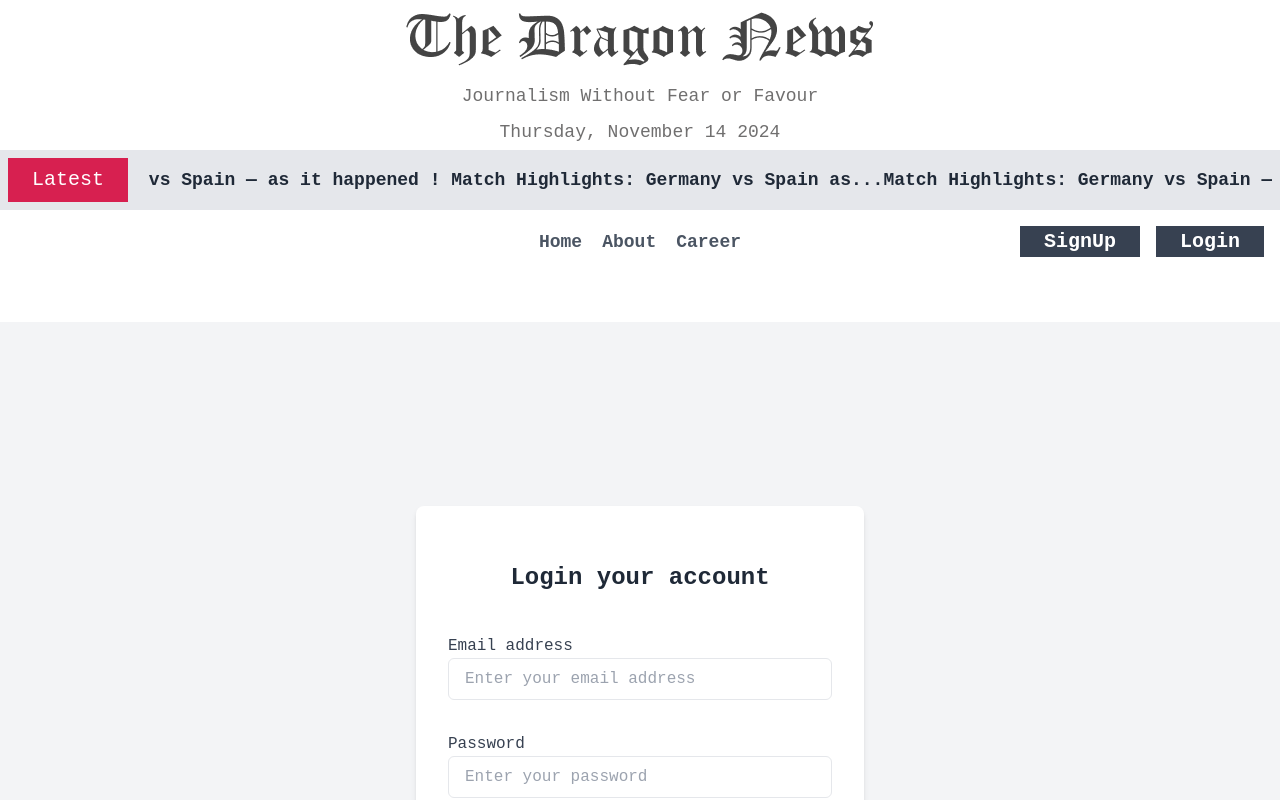
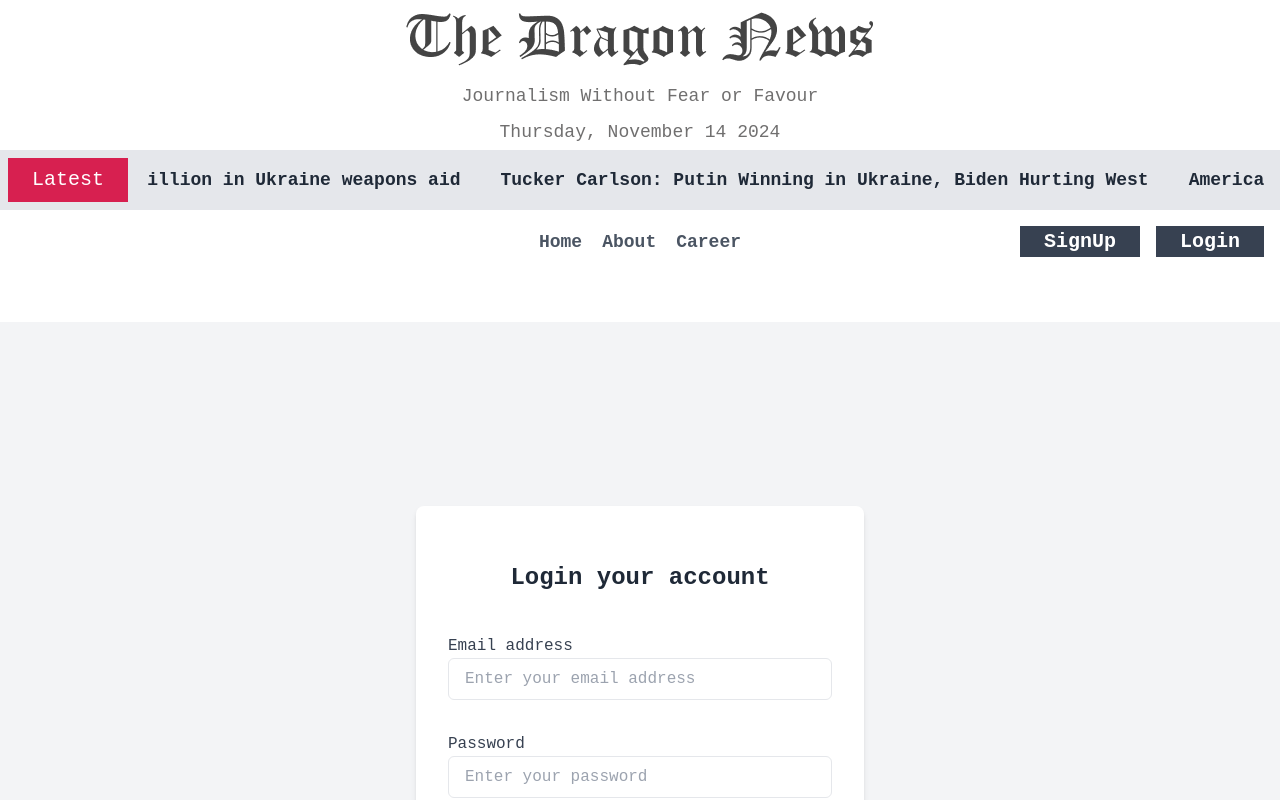
Before and after one commit to adnanahid/dragonNews, a React (Vite) app: page /auth/login in a window 1280 px wide. Shown: the top 800 px of the page. Built offline with nearby package versions, Linux system fonts and the light colour scheme; no server answers.

Commit message:
done with maque

```diff
--- a/index.html
+++ b/index.html
@@ -1,8 +1,10 @@
+
 <!doctype html>
 <html lang="en" data-theme="light">
   <head>
     <meta charset="UTF-8" />
     <meta name="viewport" content="width=device-width, initial-scale=1.0" />
+    <link rel="shortcut icon" href="./src/assets/nav-logo.png" type="image/x-icon">
     <title>Dragon News</title>
     <script
       src="https://kit.fontawesome.com/0a65335560.js"
--- a/src/Login.jsx
+++ b/src/Login.jsx
@@ -19,7 +19,6 @@ const Login = () => {
       .then((userCredential) => {
         const user = userCredential.user;
         setUser(user);
-        setToHome(true);
         navigate(location?.state ? location.state : "/");
       })
       .catch((error) => {
--- a/src/Marquee.jsx
+++ b/src/Marquee.jsx
@@ -1,26 +1,18 @@
 import React from "react";
 import Marquee from "react-fast-marquee";
 import { Link } from "react-router-dom";
-const Marquees = () => {
+const Marquees = ({ allData }) => {
+  console.log(allData);
   return (
     <section className="bg-gray-200">
       <div className="flex gap-5 items-center p-2">
         <p className="bg-[#D72050] text-xl font-medium px-6 py-2 text-white">
           Latest
         </p>
-        <Marquee className="text-lg font-semibold flex gap-10">
-          <Link>
-            Match Highlights: Germany vs Spain — as it happened ! Match
-            Highlights: Germany vs Spain as...
-          </Link>
-          <Link>
-            Match Highlights: Germany vs Spain — as it happened ! Match
-            Highlights: Germany vs Spain as...
-          </Link>
-          <Link>
-            Match Highlights: Germany vs Spain — as it happened ! Match
-            Highlights: Germany vs Spain as...
-          </Link>
+        <Marquee className="text-lg font-semibold flex">
+          {allData.map((news) => (
+            <Link to={`/details/${news._id}`} className="px-5">{news.title}</Link>
+          ))}
         </Marquee>
       </div>
     </section>
--- a/src/Navbar.jsx
+++ b/src/Navbar.jsx
@@ -10,7 +10,7 @@ const Navbar = () => {
   };
   return (
     <div className="navbar bg-base-100 mb-12">
-      <div className="navbar-start">{user && user.email}</div>
+      <div className="navbar-start text-xl font-bold">{user && user.displayName}</div>
       <div className="navbar-center hidden lg:flex gap-5">
         <NavLink to={"/"} className="text-lg text-gray-600 font-semibold">
           Home
@@ -25,13 +25,13 @@ const Navbar = () => {
       <div className="navbar-end flex gap-5">
         {user ? (
           <div className="flex items-center gap-3">
-            <FaUser className="w-7 h-7" />
             <button
               onClick={handleLogOut}
               className="bg-gray-700 text-white font-semibold text-xl px-6 py-1 mx-2"
             >
               SignOut
             </button>
+            <img src={user.photoURL} className="w-10 h-10 rounded-full" alt="" />
           </div>
         ) : (
           <div>
--- a/src/Provider/AuthProvider.jsx
+++ b/src/Provider/AuthProvider.jsx
@@ -5,31 +5,36 @@ import {
   onAuthStateChanged,
   signInWithEmailAndPassword,
   signOut,
+  updateProfile,
 } from "firebase/auth";
 export const AuthContext = createContext();
 
 const AuthProvider = ({ children }) => {
   const [user, setUser] = useState(null);
-  const [loader, setLoader] = useState(true)
+  const [loader, setLoader] = useState(true);
 
   const createNewUser = (email, password) => {
-    setLoader(true)
+    setLoader(true);
     return createUserWithEmailAndPassword(auth, email, password);
   };
 
   const loginUser = (email, password) => {
-    setLoader(true)
+    setLoader(true);
     return signInWithEmailAndPassword(auth, email, password);
   };
 
   const signOutUser = () => {
-    setLoader(true)
-    return signOut(auth)
-  }
+    setLoader(true);
+    return signOut(auth);
+  };
+
+  const updateUserProfile = (updateData) => {
+    return updateProfile(auth.currentUser, updateData);
+  };
   useEffect(() => {
     const unsubscribe = onAuthStateChanged(auth, (currentUser) => {
       setUser(currentUser);
-      setLoader(false)
+      setLoader(false);
     });
     return () => unsubscribe();
   }, []);
@@ -39,7 +44,8 @@ const AuthProvider = ({ children }) => {
     createNewUser,
     loginUser,
     signOutUser,
-    loader
+    loader,
+    updateUserProfile
   };
   return (
     <AuthContext.Provider value={authInfo}>{children}</AuthContext.Provider>
--- a/src/Register.jsx
+++ b/src/Register.jsx
@@ -3,26 +3,33 @@ import { AuthContext } from "./Provider/AuthProvider";
 import { Navigate } from "react-router-dom";
 
 function RegisterCard() {
-  const { user, setUser, createNewUser } = useContext(AuthContext);
+  const { user, setUser, createNewUser, updateUserProfile } =
+    useContext(AuthContext);
   const [redirectToHome, setRedirectToHome] = useState(false);
   const handleSubmit = (e) => {
     e.preventDefault();
     const form = new FormData(e.target);
+    const displayName = form.get("name");
+    const photoURL = form.get("photo");
     const email = form.get("email");
     const password = form.get("password");
     createNewUser(email, password)
       .then((userCredential) => {
         const user = userCredential.user;
         setUser(user);
-        console.log(user.email);
+        console.log(user);
         setRedirectToHome(true);
-        alert("registration successful")
+        updateUserProfile({
+          displayName,
+          photoURL,
+        });
+        alert("registration successful");
       })
       .catch((error) => {
         const errorCode = error.code;
         const errorMessage = error.message;
         console.log(errorMessage);
-        alert("fuck Off")
+        alert("fuck Off");
       });
   };
   if (redirectToHome) {
--- a/src/Root.jsx
+++ b/src/Root.jsx
@@ -1,13 +1,14 @@
-import { Outlet } from "react-router-dom";
+import { Outlet, useLoaderData } from "react-router-dom";
 import Header from "./Header";
 import Marquees from "./Marquee";
 import Navbar from "./Navbar";
 
 const Root = () => {
+  const allData = useLoaderData()
   return (
     <div>
       <Header></Header>
-      <Marquees></Marquees>
+      <Marquees allData={allData}></Marquees>
       <Navbar></Navbar>
       <Outlet></Outlet>
     </div>
--- a/src/firebase.js
+++ b/src/firebase.js
@@ -6,12 +6,12 @@ import { getAuth } from "firebase/auth";
 
 // Your web app's Firebase configuration
 const firebaseConfig = {
-  apiKey: "AIzaSyAqZFxuALHvlJX8ZkZsnoSWTzuhgewrQ6I",
-  authDomain: "dragonnews-6f1ef.firebaseapp.com",
-  projectId: "dragonnews-6f1ef",
-  storageBucket: "dragonnews-6f1ef.firebasestorage.app",
-  messagingSenderId: "117338218060",
-  appId: "1:117338218060:web:df3328bb43c2fcad971ee9"
+  apiKey: import.meta.env.VITE_apiKey,
+  authDomain: import.meta.env.VITE_authDomain,
+  projectId: import.meta.env.VITE_projectId,
+  storageBucket: import.meta.env.VITE_storageBucket,
+  messagingSenderId: import.meta.env.VITE_messagingSenderId,
+  appId: import.meta.env.VITE_appId,
 };
 
 // Initialize Firebase
--- a/src/main.jsx
+++ b/src/main.jsx
@@ -22,6 +22,7 @@ const router = createBrowserRouter([
   {
     path: "/",
     element: <Root />,
+    loader: () => fetch("../public/news.json"),
     errorElement: <ErrorPage />,
     children: [
       {
```
